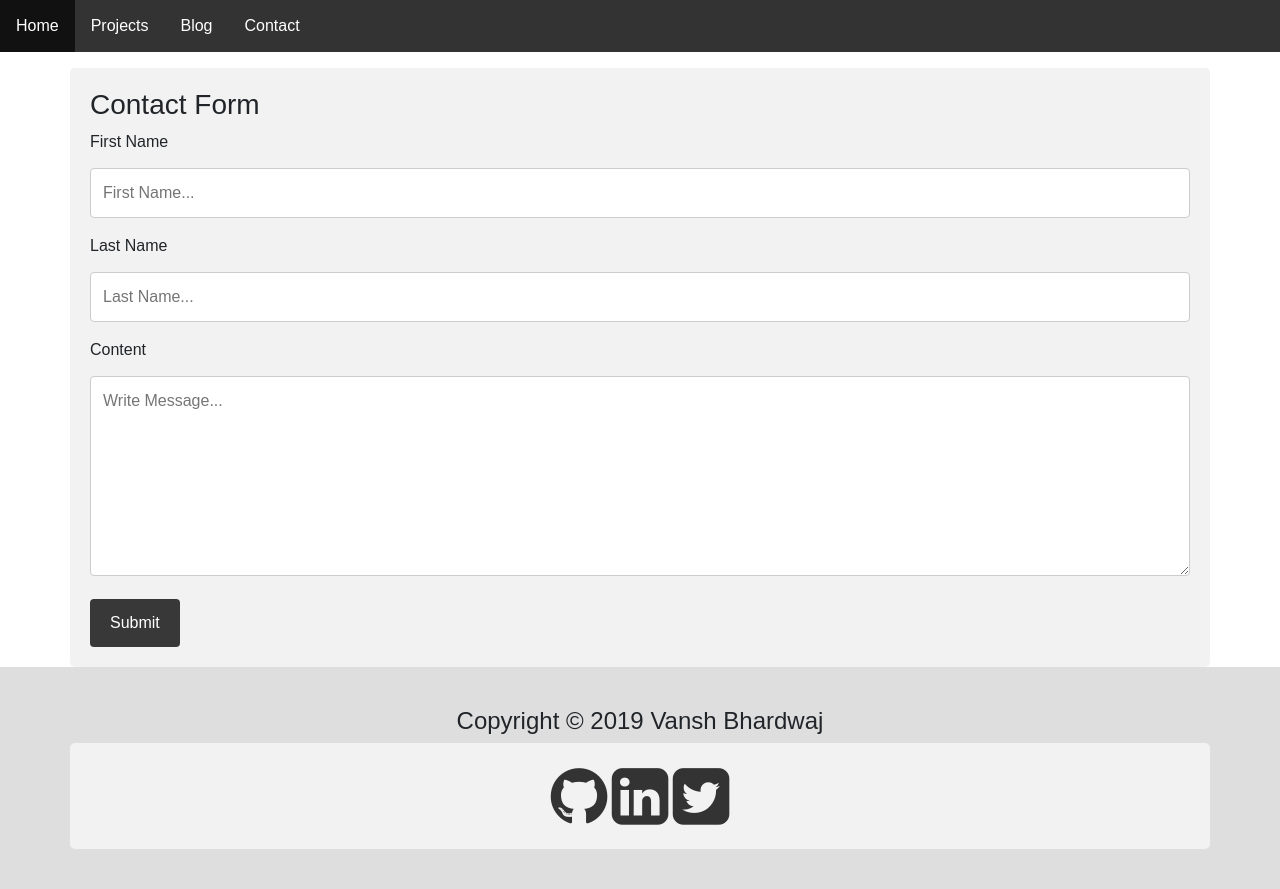
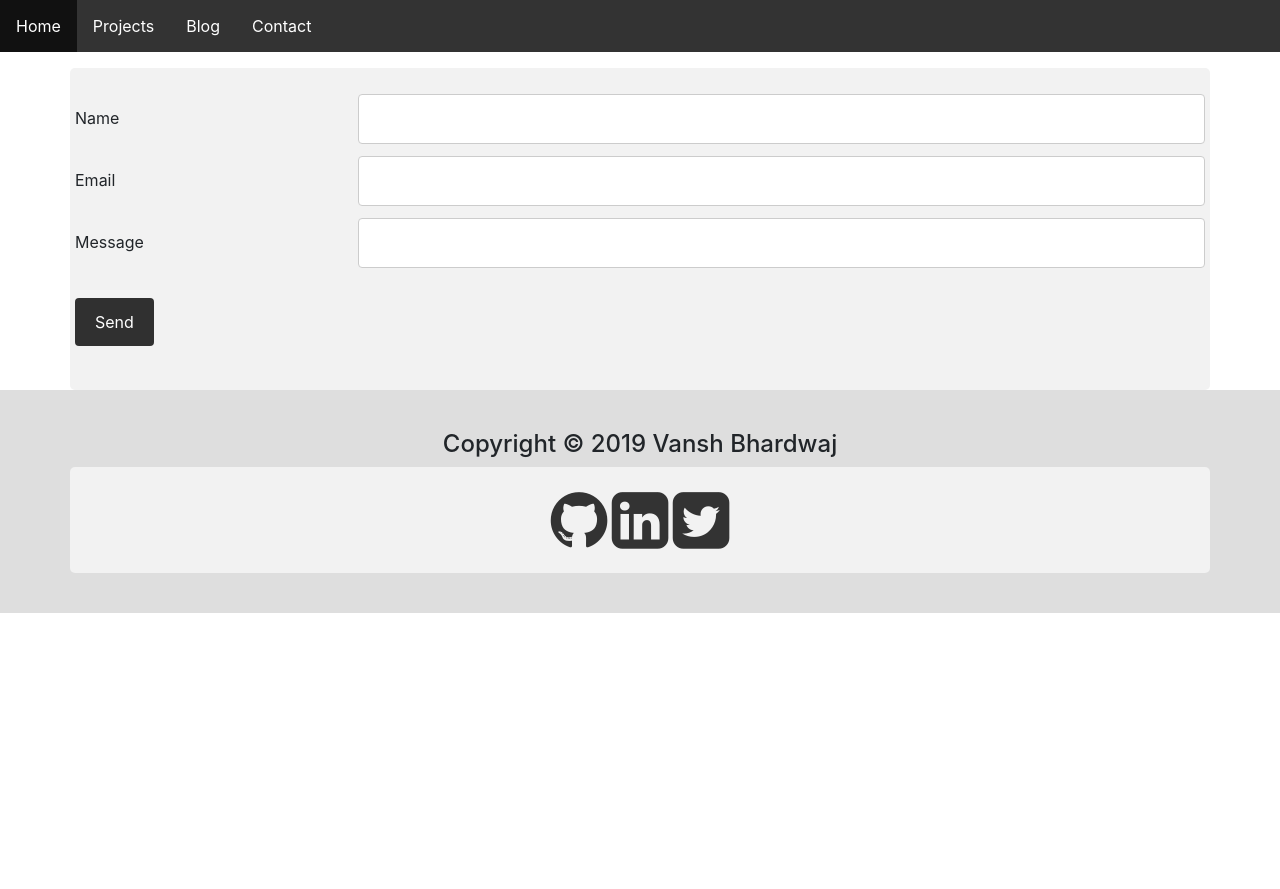
Before and after one commit to vansh1999/dev-vansh, a Django app: page /contact/ in a window 1280 px wide. After the commit the page ends 613 px from the top, so only its background shows below. Run offline with Django 3.2, Linux system fonts and the light colour scheme; parts of the project's set-up code (start-up, migrations or seed data) failed here and were passed over; some libraries are stand-ins or nearby versions.

Commit message:
contact form working

```diff
--- /dev/null
+++ b/homepage/form.py
@@ -0,0 +1,8 @@
+from django import forms
+from .models import *
+
+# contact form
+class ContactForm(forms.Form):
+    contact_name = forms.CharField(required=True , max_length= 20)
+    contact_email = forms.CharField(required=True , max_length=50)
+    content = forms.CharField(required=True , max_length= 500)
--- a/homepage/templates/contact-form.html
+++ b/homepage/templates/contact-form.html
@@ -3,53 +3,94 @@
 {% block page_content %}
 {% load static %}
 
+<!--<div class="container">-->
+<!--    <div  class="row">-->
+<!--        <div  class="col l12">-->
+<!--            <h1>Contact form</h1>-->
+<!--            <form method="post">-->
+<!--                {% csrf_token %}-->
+<!--                {{ form.as_p }}-->
+<!--              <br>-->
+<!--            <button class="btn waves-effect waves-light" type="submit">Send Email</button>-->
+<!--              <br>-->
+<!--            </form>-->
+<!--          <br>-->
+<!--        </div>-->
+<!--    </div>-->
+<!--</div>-->
+
+<div class="container">
+  <form method="post">
+ {% csrf_token %}
+  <div class="row">
+    <div class="col-25">
+      <label for="fname">Name</label>
+    </div>
+    <div class="col-75">
+
+      {{form.contact_name}}
+    </div>
+  </div>
+
+  <div class="row">
+    <div class="col-25">
+      <label for="lname">Email</label>
+    </div>
+    <div class="col-75">
+      {{form.contact_email}}
+    </div>
+  </div>
 
 
-<div class="container">
-    <h3>Contact Form</h3>
-  <form action="">
-    <label for="fname">First Name</label>
-    <input type="text" id="fname" name="firstname" placeholder="First Name...">
+  <div class="row">
+    <div class="col-25">
+      <label for="subject">Message</label>
+    </div>
+    <div class="col-75">
+      {{form.content}}
+    </div>
+  </div>
+<br>
+  <div class="row">
+    <input type="submit" value="Send">
+  </div>
 
-    <label for="lname">Last Name</label>
-    <input type="text" id="lname" name="lastname" placeholder="Last Name...">
-
-
-
-    <label for="subject">Content</label>
-    <textarea id="subject" name="subject" placeholder="Write Message..." style="height:200px"></textarea>
-
-    <input type="submit" value="Submit">
   </form>
+  <br>
 </div>
 
 
 <style>
-body {font-family: Arial, Helvetica, sans-serif;}
-* {box-sizing: border-box;}
+* {
+  box-sizing: border-box;
+}
 
 input[type=text], select, textarea {
   width: 100%;
   padding: 12px;
   border: 1px solid #ccc;
   border-radius: 4px;
-  box-sizing: border-box;
-  margin-top: 6px;
-  margin-bottom: 16px;
   resize: vertical;
 }
 
+label {
+  padding: 12px 12px 12px 0;
+  display: inline-block;
+}
+
 input[type=submit] {
-  background-color: #383838;
+  background-color: #303030	;
   color: white;
   padding: 12px 20px;
   border: none;
   border-radius: 4px;
   cursor: pointer;
+  text-align: center;
+
 }
 
 input[type=submit]:hover {
-  background-color: #383838;
+  background-color: #303030	;
 }
 
 .container {
@@ -57,6 +98,34 @@ input[type=submit]:hover {
   background-color: #f2f2f2;
   padding: 20px;
 }
+
+.col-25 {
+  float: left;
+  width: 25%;
+  margin-top: 6px;
+}
+
+.col-75 {
+  float: left;
+  width: 75%;
+  margin-top: 6px;
+
+}
+
+/* Clear floats after the columns */
+.row:after {
+  content: "";
+  display: table;
+  clear: both;
+}
+
+/* Responsive layout - when the screen is less than 600px wide, make the two columns stack on top of each other instead of next to each other */
+@media screen and (max-width: 600px) {
+  .col-25, .col-75, input[type=submit] {
+    width: 100%;
+    margin-top: 0;
+  }
+}
 </style>
 
 {% endblock %}
--- a/homepage/urls.py
+++ b/homepage/urls.py
@@ -1,8 +1,9 @@
 from django.urls import path
 from . import views
-
+from .views import *
 urlpatterns = [
     path("" , views.Index , name = "Index"),
-    path("contact/" , views.Contact , name = "contact")
+    path("contact/" , views.Contact , name = "contact"),
+    path("success/" , views.Success , name = "success"),
 
 ]
--- a/homepage/views.py
+++ b/homepage/views.py
@@ -1,6 +1,13 @@
-from django.shortcuts import render
 
+from django.shortcuts import render, redirect
+from .models import *
 # Create your views here.
+from django.template.loader import get_template
+from .form import *
+from homepage.form import ContactForm
+from django.core.mail import EmailMessage
+from django.core.mail import EmailMessage
+
 
 
 def Index(request):
@@ -8,5 +15,41 @@ def Index(request):
     return render(request , "index.html")
 
 
+# def Contact(request):
+#     return render(request , "contact-form.html")
+
+
 def Contact(request):
-    return render(request , "contact-form.html")
+    Contact_Form = ContactForm
+    if request.method == 'POST':
+        form = Contact_Form(data=request.POST)
+
+        if form.is_valid():
+            contact_name = request.POST.get('contact_name')
+            contact_email = request.POST.get('contact_email')
+            contact_content = request.POST.get('content')
+
+            template = get_template('contact_form.txt')
+            context = {
+                'contact_name': contact_name,
+                'contact_email': contact_email,
+                'contact_content': contact_content,
+            }
+
+            content = template.render(context)
+
+            email = EmailMessage(
+                "New email from dev-vansh",
+                content,
+                "dev-vansh" + '',
+                ['vansh.bhardwaj1999@gmail.com'],
+                headers={'Reply To': contact_email}
+            )
+
+            email.send()
+
+            return redirect('success')
+    return render(request, 'contact-form.html', {'form': Contact_Form})
+
+def Success(request):
+    return render(request, 'success.html')
```
Also changed, not shown: dev_vansh/settings.py (+10 -0 lines), homepage/templates/contact_form.txt (added, +8 -0 lines), homepage/templates/success.html (added, +25 -0 lines).
